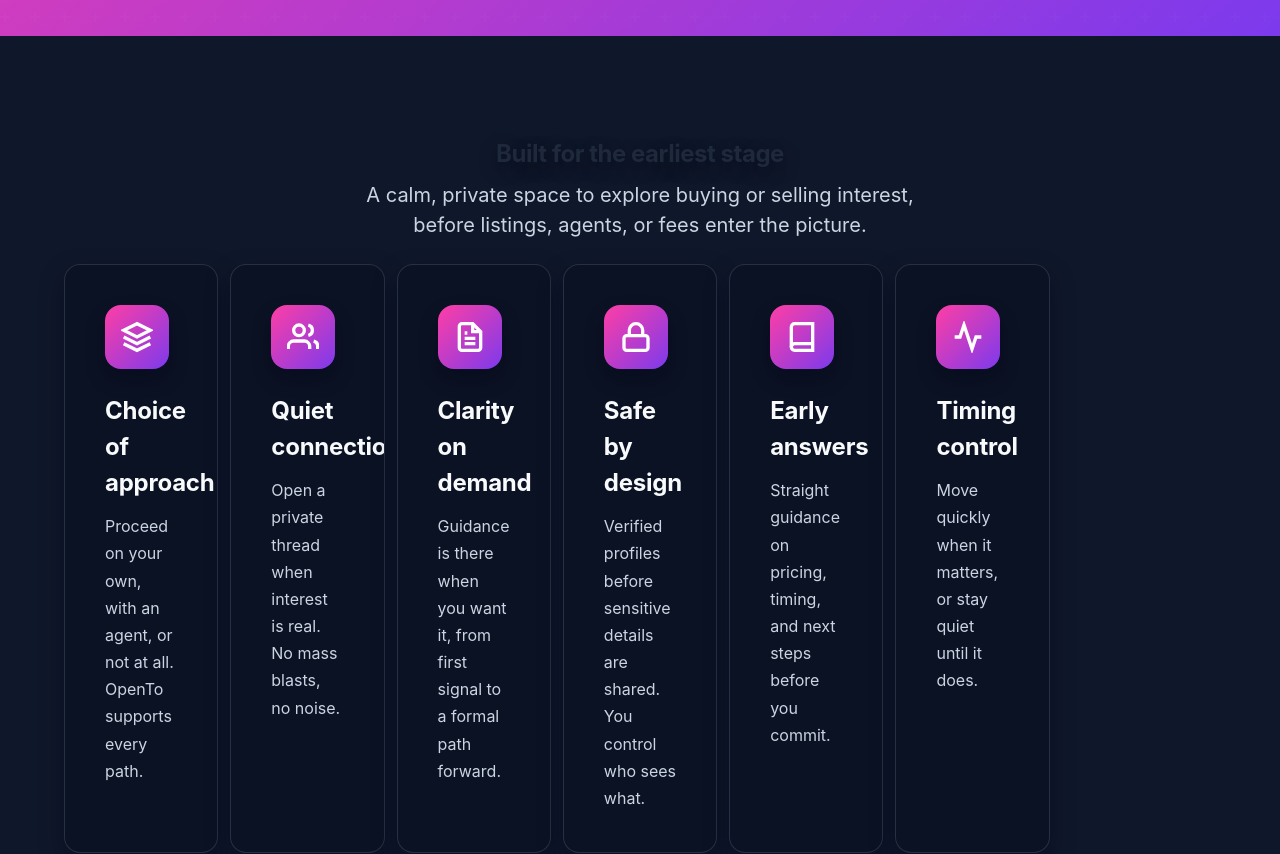
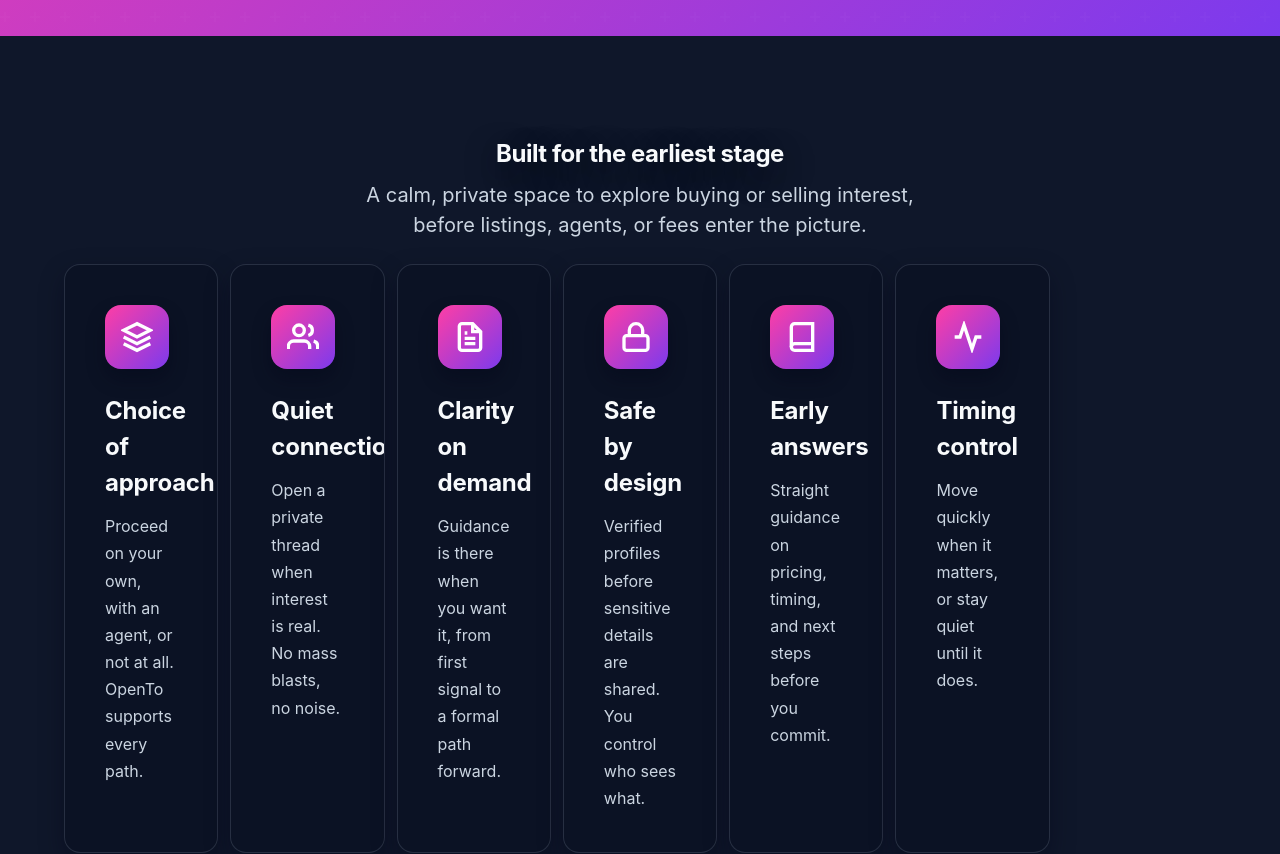
Before and after one commit to thomas-ryan-crosby/funk-brokers, a React (Vite) app: page / in a window 1280 px wide. Shown: the part 840-1694 px from the top of the page. Built offline with nearby package versions, Linux system fonts and the light colour scheme; no server answers.

Commit message:
Boost features title visibility
Increase title shadow and add a features-specific override to ensure the section heading reads clearly.

Co-authored-by: Cursor <cursoragent@cursor.com>

```diff
--- a/src/pages/Landing.css
+++ b/src/pages/Landing.css
@@ -204,7 +204,12 @@
   margin: 0 0 16px 0;
   color: #ffffff;
   letter-spacing: -0.02em;
-  text-shadow: 0 6px 18px rgba(2, 6, 23, 0.45);
+  text-shadow: 0 8px 24px rgba(2, 6, 23, 0.65);
+}
+
+.features-section .section-title {
+  color: #f8fafc;
+  text-shadow: 0 10px 30px rgba(2, 6, 23, 0.75);
 }
 
 .section-subtitle {
```
